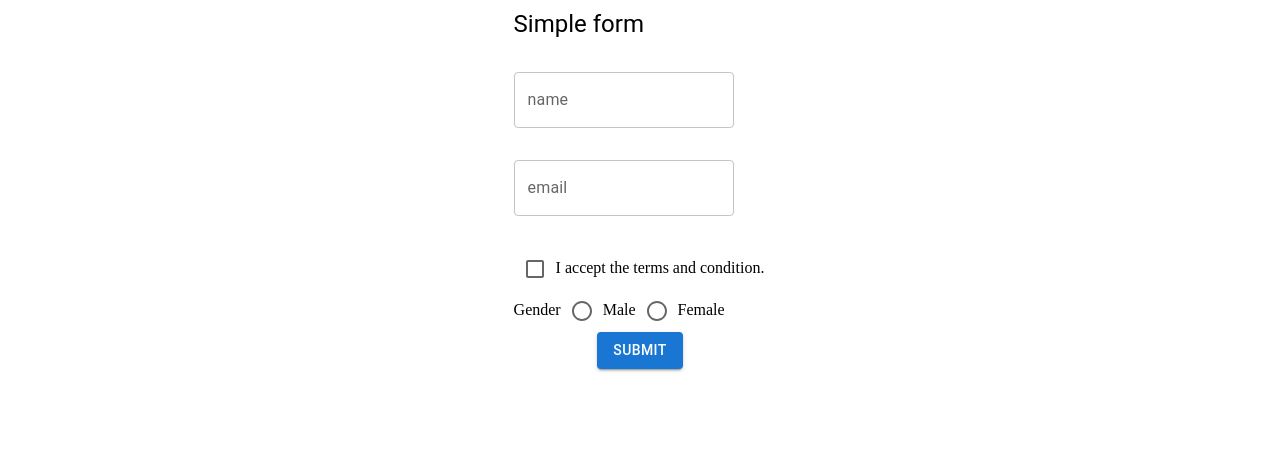
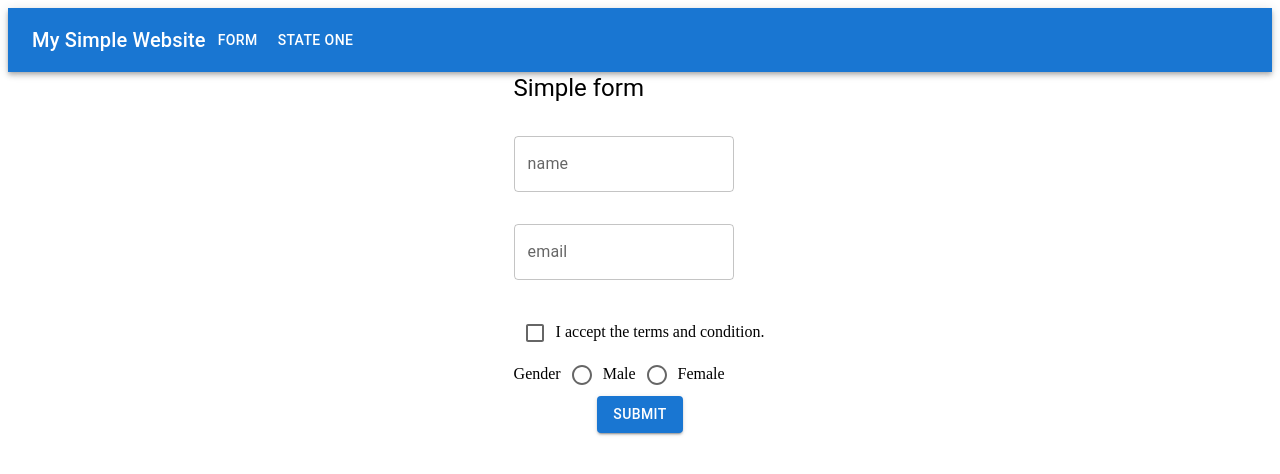
Before and after one commit to Sizzlesina/MUI_course, a React (Vite) app in the folder mui-tutorial/: page / in a window 1280 px wide. Shown: the top 474 px of the page. Built offline with nearby package versions, Linux system fonts and the light colour scheme.

Commit message:
Completing the routes and header component

```diff
--- a/mui-tutorial/package.json
+++ b/mui-tutorial/package.json
@@ -15,7 +15,8 @@
     "@mui/icons-material": "^5.15.10",
     "@mui/material": "^5.15.10",
     "react": "^18.2.0",
-    "react-dom": "^18.2.0"
+    "react-dom": "^18.2.0",
+    "react-router-dom": "^6.22.1"
   },
   "devDependencies": {
     "@types/react": "^18.2.55",
--- a/mui-tutorial/src/App.jsx
+++ b/mui-tutorial/src/App.jsx
@@ -22,6 +22,7 @@
 
 import Form from "./state-management/Form";
 import StateOne from "./state-management/StateOne";
+import { BrowserRouter, Routes, Route } from "react-router-dom";
 
 function App() {
   return (
@@ -47,7 +48,12 @@ function App() {
       {/* <DarkMode /> */}
       {/* <StyledUtility /> */}
       {/* <StateOne /> */}
-      <Form />
+      <BrowserRouter>
+        <Routes path='/'>
+          <Route index element={<Form />} />
+          <Route path='/state-one' element={<StateOne />} />
+        </Routes>
+      </BrowserRouter>
     </div>
   );
 }
--- a/mui-tutorial/src/state-management/Form.jsx
+++ b/mui-tutorial/src/state-management/Form.jsx
@@ -9,6 +9,7 @@ import {
   Typography,
 } from "@mui/material";
 import { useState } from "react";
+import Header from "./Header";
 
 function Form() {
   const [name, setName] = useState("");
@@ -41,6 +42,8 @@ function Form() {
   };
 
   return (
+    <Box>
+      <Header />
       <Box sx={{ display: "flex", justifyContent: "center" }}>
         <form onSubmit={handleSubmit} style={{ width: "20%" }}>
           <Typography variant='h5'>Simple form</Typography>
@@ -97,6 +100,7 @@ function Form() {
           </Box>
         </form>
       </Box>
+    </Box>
   );
 }
 
--- /dev/null
+++ b/mui-tutorial/src/state-management/Header.jsx
@@ -0,0 +1,22 @@
+/** @format */
+
+import { AppBar, Button, Toolbar, Typography } from "@mui/material";
+import { Link } from "react-router-dom";
+
+function Header() {
+  return (
+    <AppBar position='static'>
+      <Toolbar>
+        <Typography variant='h6'>My Simple Website</Typography>
+        <Button component={Link} to='/' sx={{ color: "white" }}>
+          Form
+        </Button>
+        <Button component={Link} to='/state-one' sx={{ color: "white" }}>
+          State One
+        </Button>
+      </Toolbar>
+    </AppBar>
+  );
+}
+
+export default Header;
--- a/mui-tutorial/src/state-management/StateOne.jsx
+++ b/mui-tutorial/src/state-management/StateOne.jsx
@@ -2,6 +2,7 @@
 
 import { Box, Button, Stack, Typography } from "@mui/material";
 import { useState } from "react";
+import Header from "./Header";
 
 function StateOne() {
   const [num, setNum] = useState(0);
@@ -13,6 +14,7 @@ function StateOne() {
   };
   return (
     <Box>
+      <Header />
       <Stack
         direction={"row"}
         sx={{ display: "flex", justifyContent: "center" }}>
```
Also changed, not shown: 2 other files (tests, documents, lock files or other folders). Lines whose indentation alone changed are shown as unchanged.
